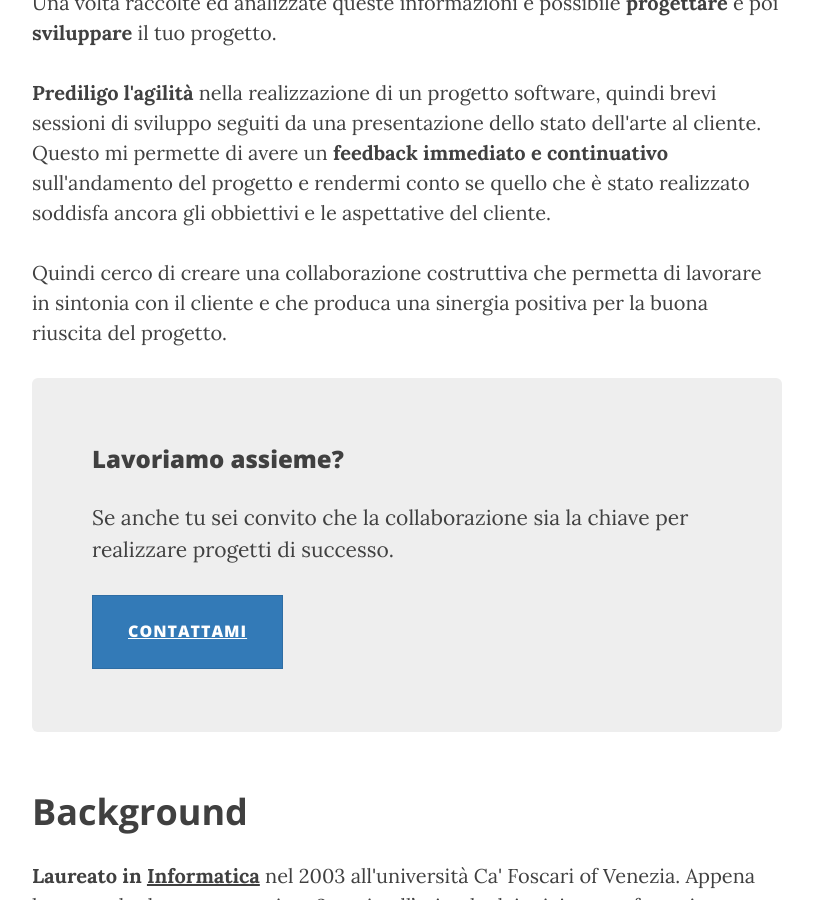
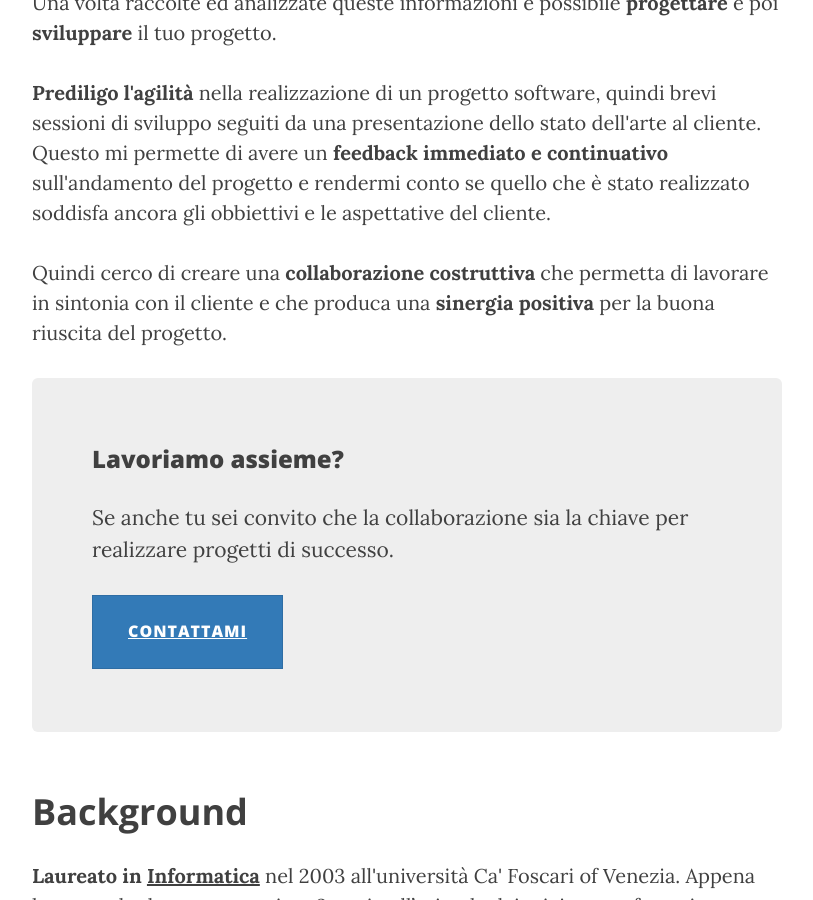
Before and after one commit to robertoperuzzo/robertoperuzzo.github.io, a Jekyll site: the page built from about.html, in a window 1280 px wide and 900 px high, scrolled down 2211 px. Shown: the whole window, without its empty margins (233-1046 px from the left). Built offline with Jekyll 4.4.1, drawn with Linux system fonts in a browser that asks for light colours; nearby versions of some CDN libraries; comment, search, counter and statistics services are not loaded.

```diff
--- a/about.html
+++ b/about.html
@@ -58,8 +58,8 @@ header-img: "img/about-bg-2.jpg"
     al cliente. Questo mi permette di avere un <strong>feedback immediato e continuativo</strong> sull'andamento
     del progetto e rendermi conto se quello che è stato realizzato soddisfa
     ancora gli obbiettivi e le aspettative del cliente.</p>
-  <p>Quindi cerco di creare una collaborazione costruttiva che permetta di lavorare
-    in sintonia con il cliente e che produca una sinergia positiva per la buona riuscita del progetto.</p>
+  <p>Quindi cerco di creare una <strong>collaborazione costruttiva</strong> che permetta di lavorare
+    in sintonia con il cliente e che produca una <strong>sinergia positiva</strong> per la buona riuscita del progetto.</p>
   <div class="jumbotron">
     <h3>Lavoriamo assieme?</h3>
     <p>Se anche tu sei convito che la collaborazione sia la chiave per realizzare progetti di successo.</p>
```
